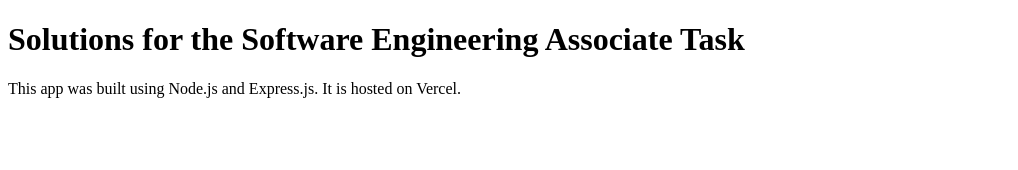
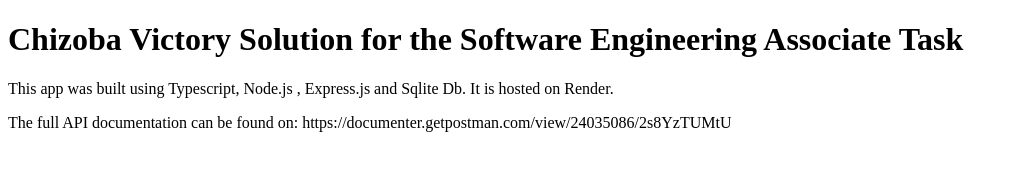
Before and after one commit to chizobavictory/Assessment-Task---Software-Engineering-Associate, a website: page public/index.html in a window 1280 px wide. Shown: the whole page, without its empty margins (0-1018 px from the left). Drawn offline with Linux system fonts and the light colour scheme.

Commit message:
Updated the ReadMe file 📄

```diff
--- a/public/index.html
+++ b/public/index.html
@@ -8,10 +8,12 @@
 </head>
 <body>
   <h1>
-    Solutions for the Software Engineering Associate Task
+    Chizoba Victory Solution for the Software Engineering Associate Task
   </h1>
   <p>
-    This app was built using Node.js and Express.js. It is hosted on Vercel.
+    This app was built using Typescript, Node.js , Express.js and Sqlite Db. It is hosted on Render.
   </p>
+  <p>The full API documentation can be found on:
+    https://documenter.getpostman.com/view/24035086/2s8YzTUMtU</p>
 </body>
 </html>
```
Also changed, not shown: Readme.md.
